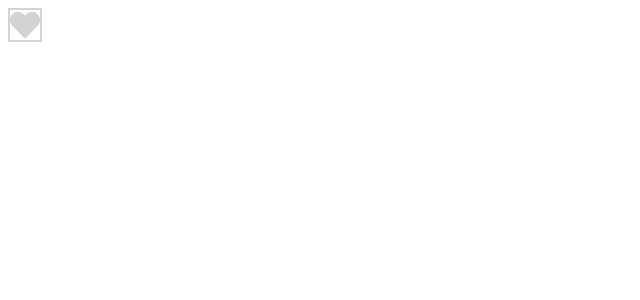
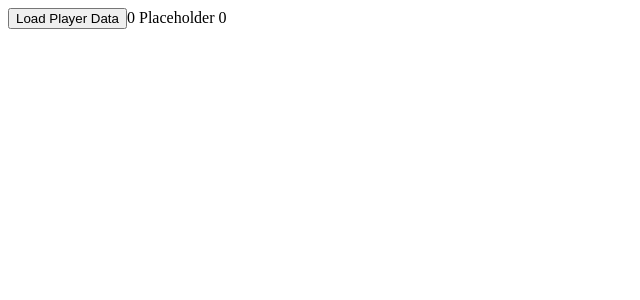
Before and after one commit to ElizaWymer/Finance-Tracker-WebProject, a React (Vite) app: page / in a window 1280 px wide. Shown: the top 300 px of the page, without its empty margins (0-640 px from the left). Built offline with nearby package versions, Linux system fonts and the light colour scheme.

Commit message:
Created a state hook object with multiple properties

```diff
--- a/src/App.tsx
+++ b/src/App.tsx
@@ -1,9 +1,29 @@
-import LikeComponent from "./components/LikeComponent/index";
+import { useState } from "react";
 
 function App() {
+  const [game, setGame] = useState({
+    id: 0,
+    player: { name: "Placeholder", highscore: 0 },
+  });
+
+  const handleClick = () => {
+    setGame({
+      ...game,
+      id: 1,
+      player: { ...game.player, name: "Elizablobs", highscore: 69 },
+    });
+  };
+
   return (
     <div>
-      <LikeComponent />
+      <button
+        onClick={() => {
+          handleClick();
+        }}
+      >
+        Load Player Data
+      </button>
+      {game.id} {game.player.name} {game.player.highscore}
     </div>
   );
 }
```
Also changed, not shown: src/Message.tsx (deleted, +0 -9 lines), src/components/Message.tsx (added, +7 -0 lines), src/App.css (deleted).
